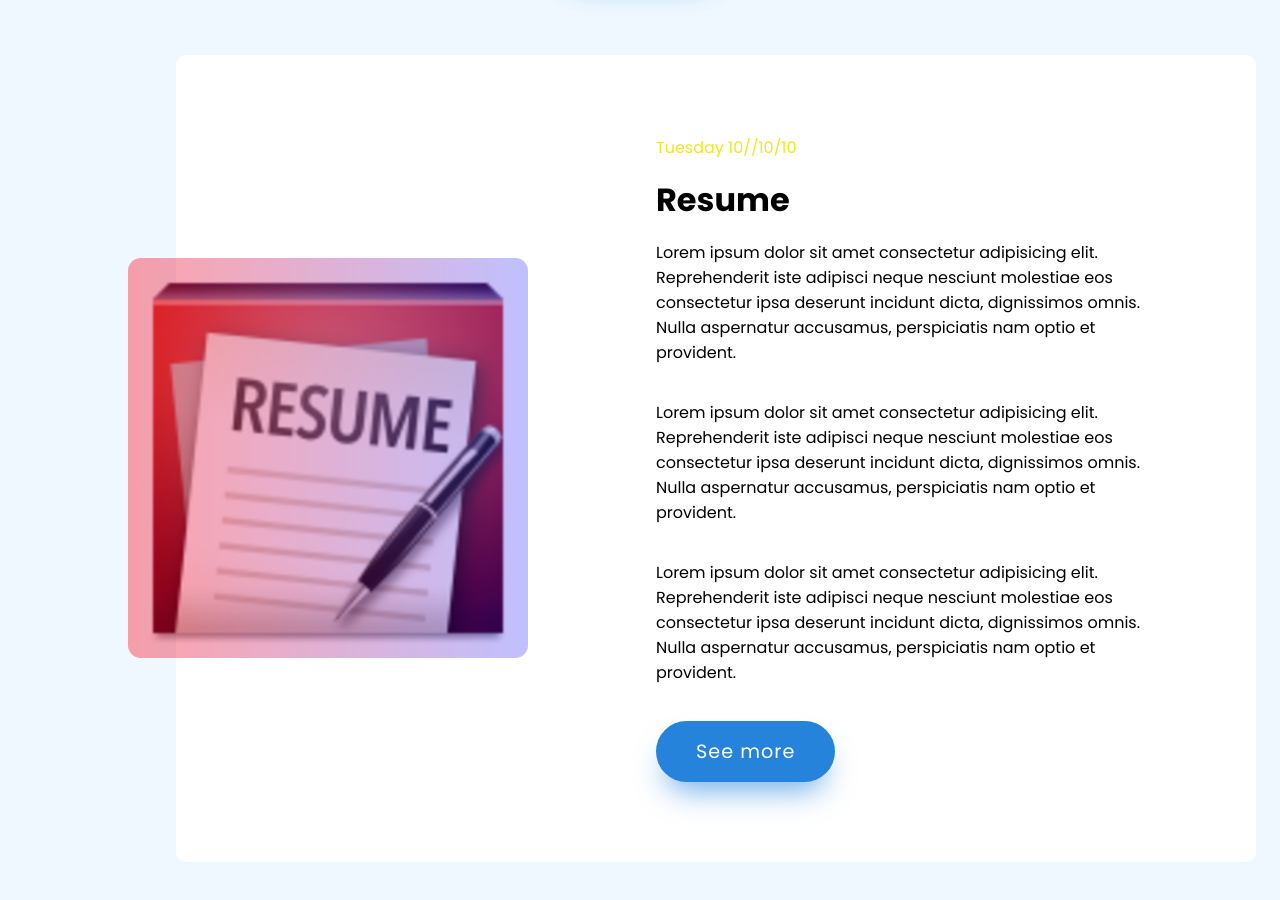
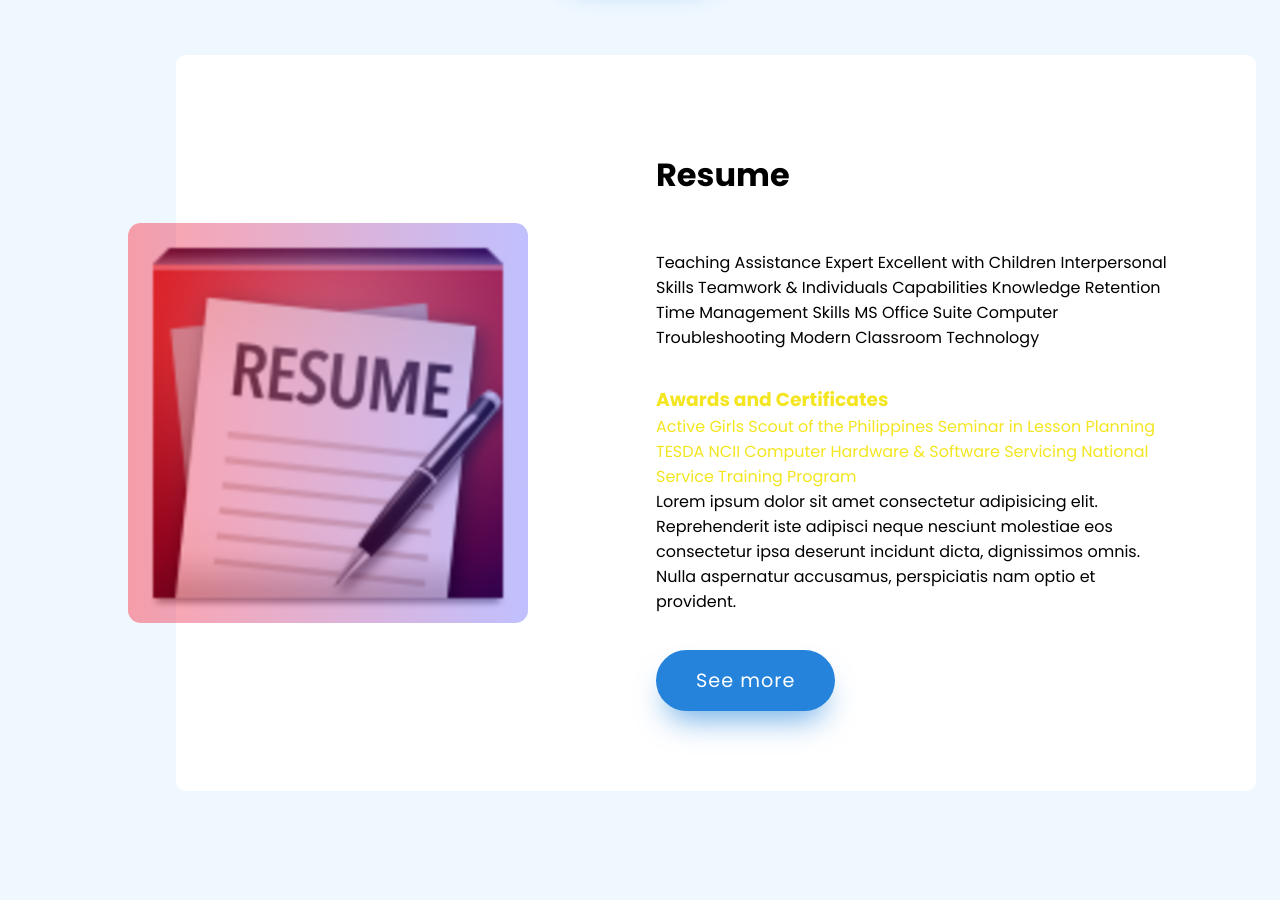
Before and after one commit to jellyannguilalas/jellyannguilalas.github.io, a plain HTML site: page index.html in a window 1280 px wide. Shown: the part 1800-2700 px from the top of the page. Drawn offline with nearby package versions, Linux system fonts and the light colour scheme; a web font is replaced by a local one.

```diff
--- a/index.html
+++ b/index.html
@@ -262,12 +262,28 @@
                     </div>
                     <div class="blog-post-info">
                         <div class="blog-post-date">
-                            <span>Tuesday</span>
-                            <span>10//10/10</span>
                         </div>
                         <h1 class="blog-post-title">Resume</h1>
-                        <p class="blog-post-text">Lorem ipsum dolor sit amet consectetur adipisicing elit. Reprehenderit iste adipisci neque nesciunt molestiae eos consectetur ipsa deserunt incidunt dicta, dignissimos omnis. Nulla aspernatur accusamus, perspiciatis nam optio et provident. </p>
-                        <p class="blog-post-text">Lorem ipsum dolor sit amet consectetur adipisicing elit. Reprehenderit iste adipisci neque nesciunt molestiae eos consectetur ipsa deserunt incidunt dicta, dignissimos omnis. Nulla aspernatur accusamus, perspiciatis nam optio et provident. </p>
+			<p class="blog-post-text"><p>
+                        Teaching Assistance Expert
+                        Excellent with Children
+                        Interpersonal Skills
+                        Teamwork & Individuals Capabilities
+                        Knowledge Retention
+                        Time Management Skills
+                        MS Office Suite
+                        Computer Troubleshooting
+			Modern Classroom Technology</p>
+
+                        <p class="blog-post-text">
+                    <h3><span>Awards and Certificates</span></h3>
+
+                    <span>Active Girls Scout of the Philippines
+                        Seminar in Lesson Planning
+                        TESDA NCII
+                        Computer Hardware & Software Servicing
+                        National Service Training Program
+                    </span>
                         <p class="blog-post-text">Lorem ipsum dolor sit amet consectetur adipisicing elit. Reprehenderit iste adipisci neque nesciunt molestiae eos consectetur ipsa deserunt incidunt dicta, dignissimos omnis. Nulla aspernatur accusamus, perspiciatis nam optio et provident. </p>
                         <a href="#" class="blog-post-btn">See more</a>
                     </div>
```
